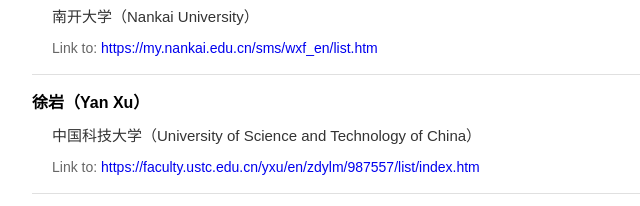
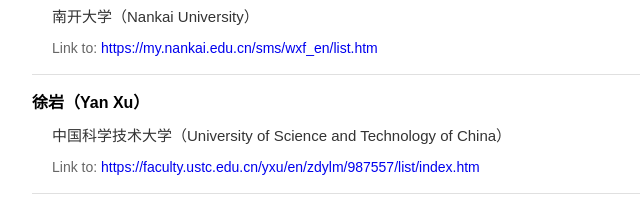
Before and after one commit to ccwm25/ccwm, a plain HTML site: page officer.html in a window 1280 px wide. Shown: the part 4727-4933 px from the top of the page, 178-818 px from the left. Drawn offline with Linux system fonts and the light colour scheme.

Commit message:
update name

```diff
--- a/officer.html
+++ b/officer.html
@@ -230,7 +230,7 @@
                     </div>
                     <div class="officer-item">
                         <span class="officer-name">徐岩（Yan Xu）</span>
-                        <span class="officer-affiliation">中国科技大学（University of Science and Technology of China）</span>
+                        <span class="officer-affiliation">中国科学技术大学（University of Science and Technology of China）</span>
                         <span class="officer-link">Link to: <a href="https://faculty.ustc.edu.cn/yxu/en/zdylm/987557/list/index.htm" target="_blank">https://faculty.ustc.edu.cn/yxu/en/zdylm/987557/list/index.htm</a></span>
                     </div>
                     <div class="officer-item">
```
